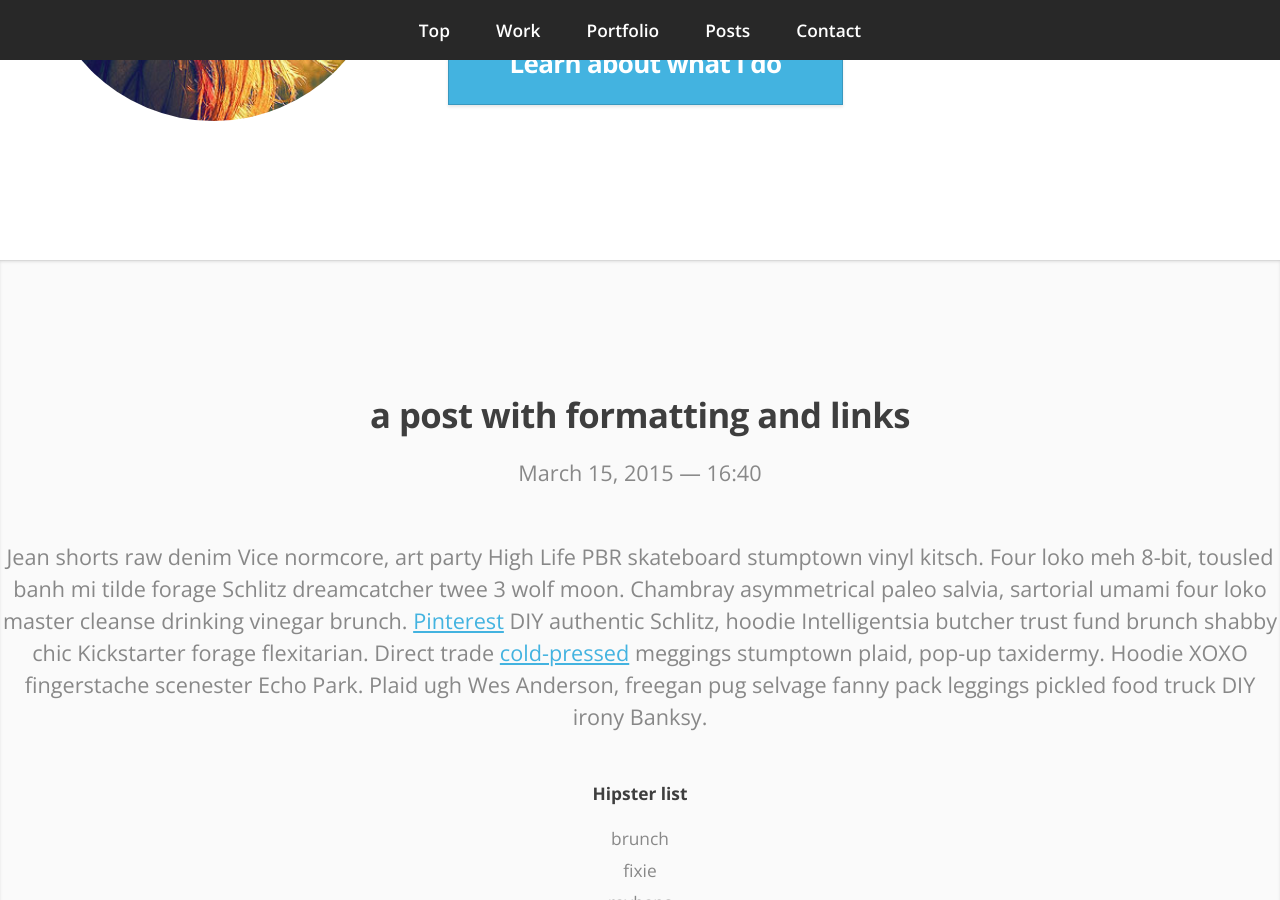
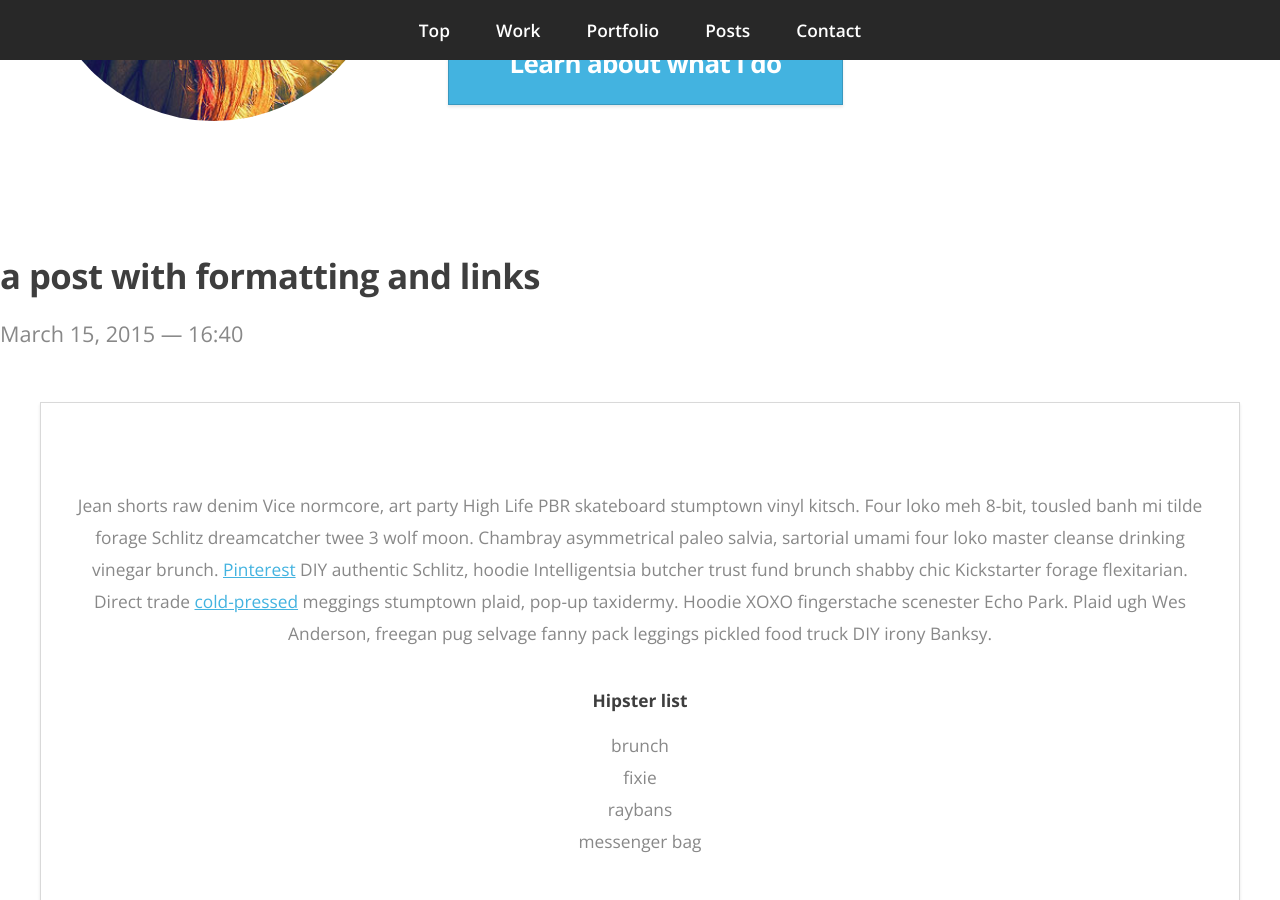
Before and after one commit to zakuanefandi/zakuanefandi.github.io, a Jekyll site: the page built from _posts/2015-03-15-hello.markdown, in a window 1280 px wide and 900 px high, scrolled down 434 px. Built offline with Jekyll 4.4.1, drawn with Linux system fonts in a browser that asks for light colours; nearby versions of some CDN libraries; library files that are not in the unit come from our copies.

Commit message:
post layout

```diff
--- a/_layouts/post.html
+++ b/_layouts/post.html
@@ -1,14 +1,17 @@
 ---
 layout: default
 ---
-			<div class="wrapper style2">
-				<article id="post">
-					<header>
-						<h2>{{ page.title }}</h2>
-						<p>{{ page.date | date: "%B %-d, %Y — %H:%M" }}{% if page.author %} • {{ page.author }}{% endif %}{% if page.meta %} • {{ page.meta }}{% endif %}</p>
-					</header>
-					<footer>
-						<p>{{ content }}</p>
-					</footer>
-				</article>
+			<header>
+				<h2>{{ page.title }}</h2>
+				<p>{{ page.date | date: "%B %-d, %Y — %H:%M" }}{% if page.author %} • {{ page.author }}{% endif %}{% if page.meta %} • {{ page.meta }}{% endif %}</p>
+			</header>
+			<div class="container">
+				<div class="row">
+					<div class="12u 12u(mobile)">
+						<section class="box style1">
+							<span class="icon featured fa-comments-o"></span>
+							<p>{{ content }}</p>
+						</section>
+					</div>
+				</div>
 			</div>
--- a/posts/posts.html
+++ b/posts/posts.html
@@ -8,7 +8,7 @@ permalink: /posts/
 					<div class="container">
 						<div class="row">
 							{% for post in site.posts %}
-							<div class="12u 12u(mobile)">
+							<div class="4u 12u(mobile)">
 								<section class="box style1">
 									<span class="icon featured fa-comments-o"></span>
 									<h3><a href="{{ post.url | prepend: site.baseurl }}">{{ post.title }}</a></h3>
```
